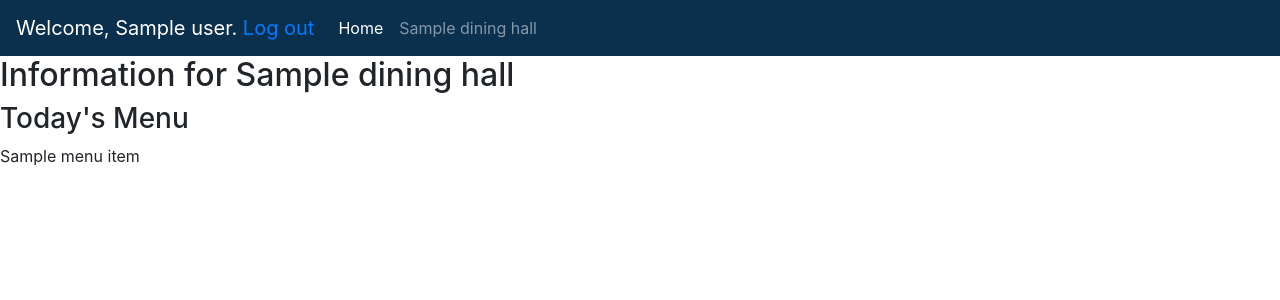
After one commit to jacob-g/eecs395-bonapp, a Flask app: template web/templates/dining_hall.html in a window 1280 px wide. The commit adds this page. Shown: the top 300 px of the page. Run offline with Flask 2, Linux system fonts and the light colour scheme; the template is opened without the code that fills it: most values are stand-ins (such as "Sample title", 1, 10 or a date in 2020); some libraries are stand-ins or nearby versions.

Commit message:
added (very) basic displaying of menus (#11)

```diff
--- a/web/libs/objects.py
+++ b/web/libs/objects.py
@@ -4,10 +4,10 @@ class DiningHall:
 
 	@staticmethod
 	def from_db(row):
-		return DiningHall(row["dining_hall.name"]);
+		return DiningHall(format(row["dining_hall.name"]))
 
 	def menu(self, date, db):
-		return db.menuFor(self, date)
+		return db.menu_for(self, date)
 
 	def inventory(self, time):
 		return
--- /dev/null
+++ b/web/page_behaviors/dining_hall_page.py
@@ -0,0 +1,6 @@
+type = "page"
+
+def page_data(db, dining_hall_name):
+    dining_hall = [dining_hall for dining_hall in db.diningHalls() if dining_hall.name == dining_hall_name][0]
+    #TODO: reject unknown dining halls, return a 404
+    return {"dining_hall": dining_hall, "menu": db.menu_for(dining_hall)}
--- a/web/routes.py
+++ b/web/routes.py
@@ -1,7 +1,7 @@
 from flask import Flask
 from libs.db import DBConnector
 from libs import loader
-from page_behaviors import index, logout, add_review, leave_review
+from page_behaviors import index, logout, add_review, leave_review, dining_hall_page
 
 #TODO: put this login into its own file
 app = Flask(__name__)
@@ -15,6 +15,7 @@ routes = {
 	"/": {"template": "index.html", "behavior": index, "methods": ["GET"]},
 	"/logout": {"template": "empty.html", "behavior": logout, "methods": ["GET"]},
 	"/actions/leave_review": {"template": "empty.html", "behavior": add_review, "methods": ["POST"]},
+	"/dining_hall/<dining_hall_name>": {"template": "dining_hall.html", "behavior": dining_hall_page, "methods": ["GET"]},
 	"/leave_review/<menu_item_id>": {"template": "leave_review.html", "behavior": leave_review, "methods": ["GET"]}
 }
 
--- a/web/templates/base.html
+++ b/web/templates/base.html
@@ -27,7 +27,7 @@
           </li>
           {% for dining_hall in metadata.dining_halls %}
           <li class="nav-item">
-            <a class="nav-link" href="review_form">{{ dining_hall.name }}</a>
+            <a class="nav-link" href="/dining_hall/{{ dining_hall.name }}">{{ dining_hall.name }}</a>
           </li>
           {% endfor %}
         </ul>
--- /dev/null
+++ b/web/templates/dining_hall.html
@@ -0,0 +1,8 @@
+{% extends 'base.html'%}
+{% block content %}
+<h2>Information for {{ page_data["dining_hall"].name }}</h2>
+<h3>Today's Menu</h3>
+{% for menu_item in page_data["menu"] %}
+{{menu_item.name}}
+{% endfor %}
+{% endblock %}
```
Also changed, not shown: web/libs/db.py (+4 -5 lines).
